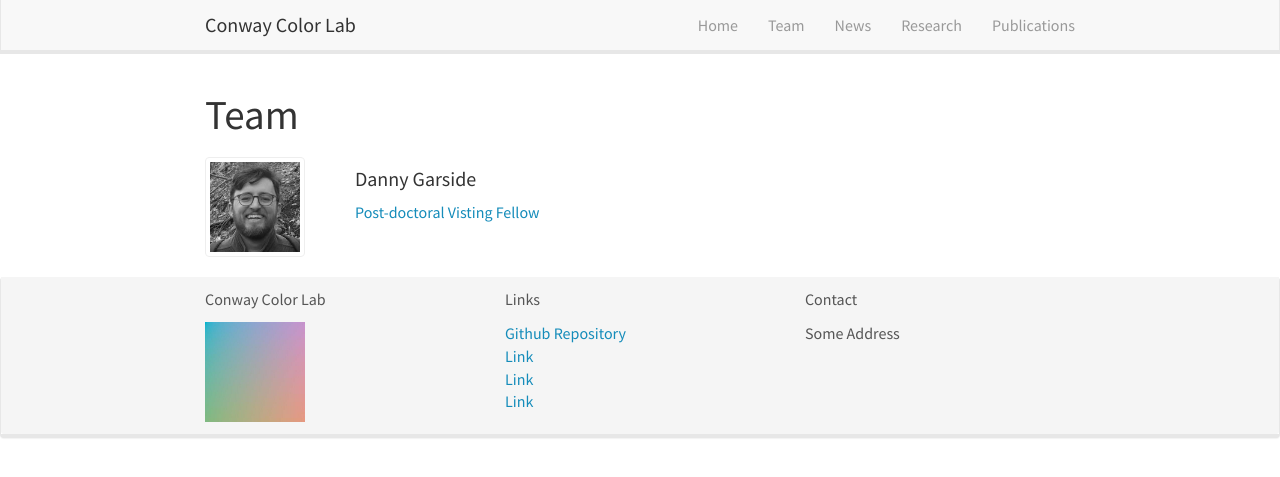
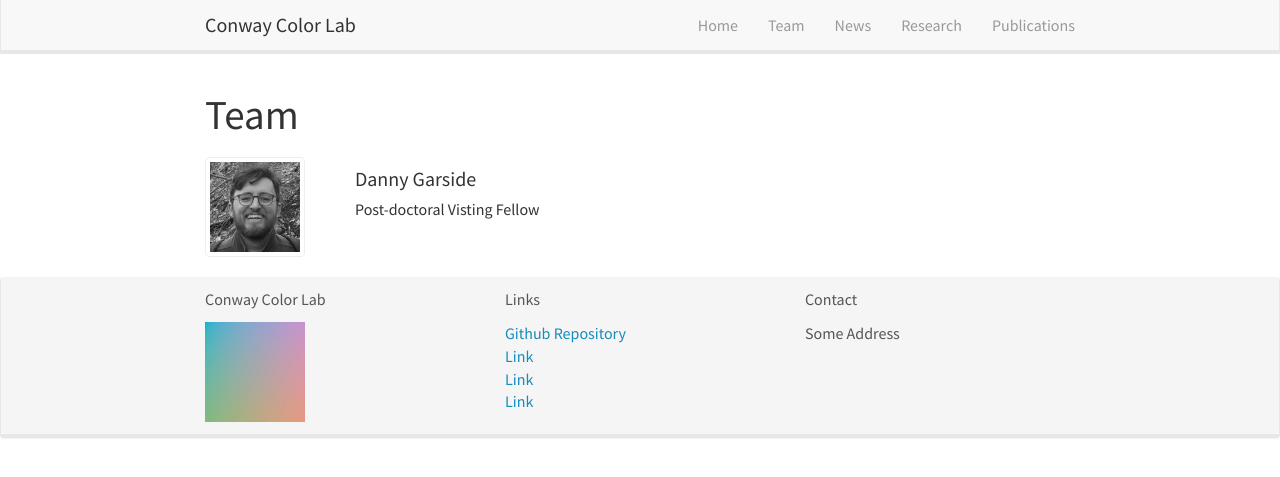
Before and after one commit to NEI-LSR/Section-on-Perception-Cognition-and-Action, a Jekyll site: the page built from _pages/team/index.html, in a window 1280 px wide. Shown: the top 477 px of the page. Built offline with Jekyll 4.4.1, drawn with Linux system fonts in a browser that asks for light colours; nearby versions of some CDN libraries.

Commit message:
minor tweaks

```diff
--- a/_pages/team/index.html
+++ b/_pages/team/index.html
@@ -26,7 +26,7 @@ permalink: /team/
             <div class="card-body">
 				<a href={{member.url}}>
                     <h4 class="card-title">{{ member.title }}</h4>
-					<p class="card-text">{{ member.role }}</p>
+					<h5 class="card-text">{{ member.role }}</h5>
 				</a>
             </div>
         </div>
--- a/css/main.scss
+++ b/css/main.scss
@@ -5,6 +5,7 @@
 
 body {
   padding-top: 70px;
+  padding-bottom: 70px;
   text-align: justify;
 }
 
```
